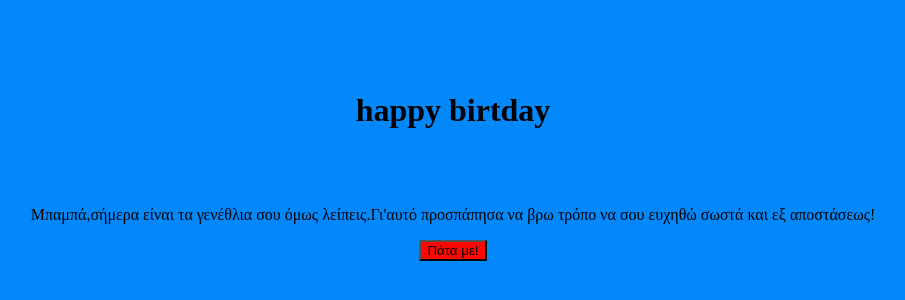
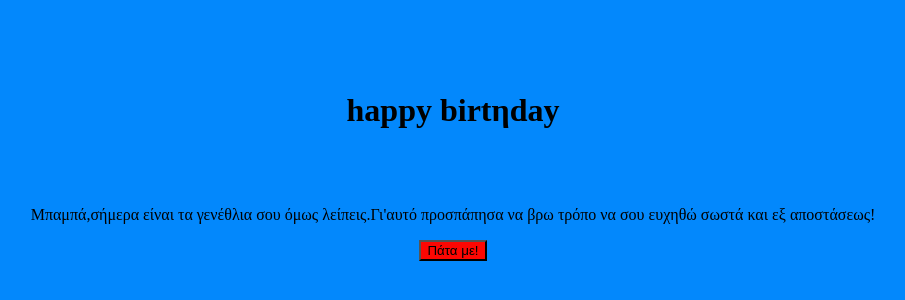
Before and after one commit to smart15-cyber/Birthday, a plain HTML site: page index.html in a window 1280 px wide. Shown: the part 242-542 px from the top of the page, without its empty margins (187-1092 px from the left). Drawn offline with Linux system fonts and the light colour scheme.

Commit message:
Update index.html

```diff
--- a/index.html
+++ b/index.html
@@ -6,7 +6,7 @@
 </head>
 <body>
 <audio id='music'><source src='happybirthday.mp3' type='audio/mpeg'></audio>
-<h1>happy <b>birtday</b></h1>
+<h1>happy <b>birtηday</b></h1>
 <h2 id='mes'></h2>
 <p>Μπαμπά,σήμερα είναι τα γενέθλια σου όμως λείπεις.Γι'αυτό προσπάπησα να βρω τρόπο να σου ευχηθώ σωστά και εξ αποστάσεως!</p>
 <button id='bt' onclick='wish()'>Πάτα με!</button>
```
